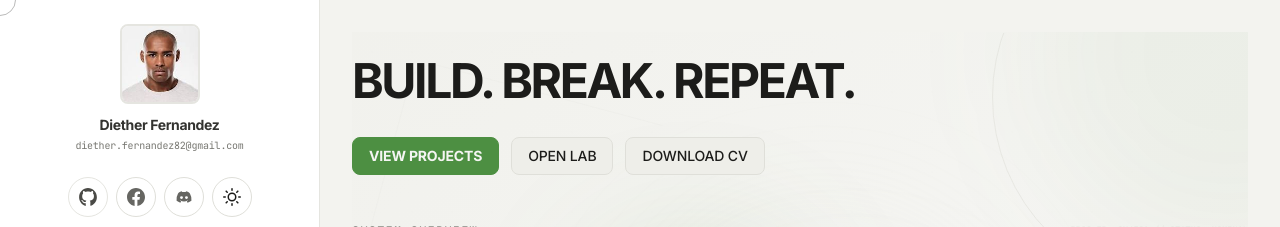
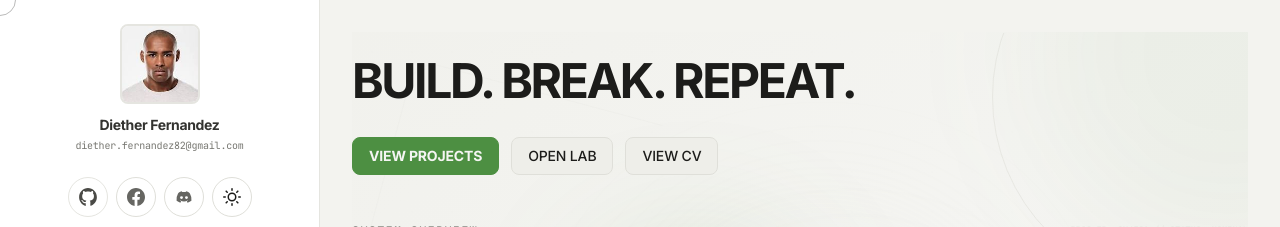
Before and after one commit to DietherFernandez/portfolio, a Next.js app: page / in a window 1280 px wide. Shown: the top 227 px of the page. Built offline with nearby package versions, Linux system fonts and the light colour scheme.

Commit message:
feat: update resume to pdf and change to view mode

```diff
--- a/src/app/page.tsx
+++ b/src/app/page.tsx
@@ -39,11 +39,12 @@ export default function HomePage() {
               OPEN LAB
             </Link>
             <a
-              href="/assets/DIETHER_FERNANDEZ_Resume.txt"
-              download
+              href="/assets/Diether_Fernandez_Resume.pdf"
+              target="_blank"
+              rel="noopener noreferrer"
               className="os-button inline-flex items-center gap-2"
             >
-              DOWNLOAD CV
+              VIEW CV
             </a>
           </div>
         </section>
```
